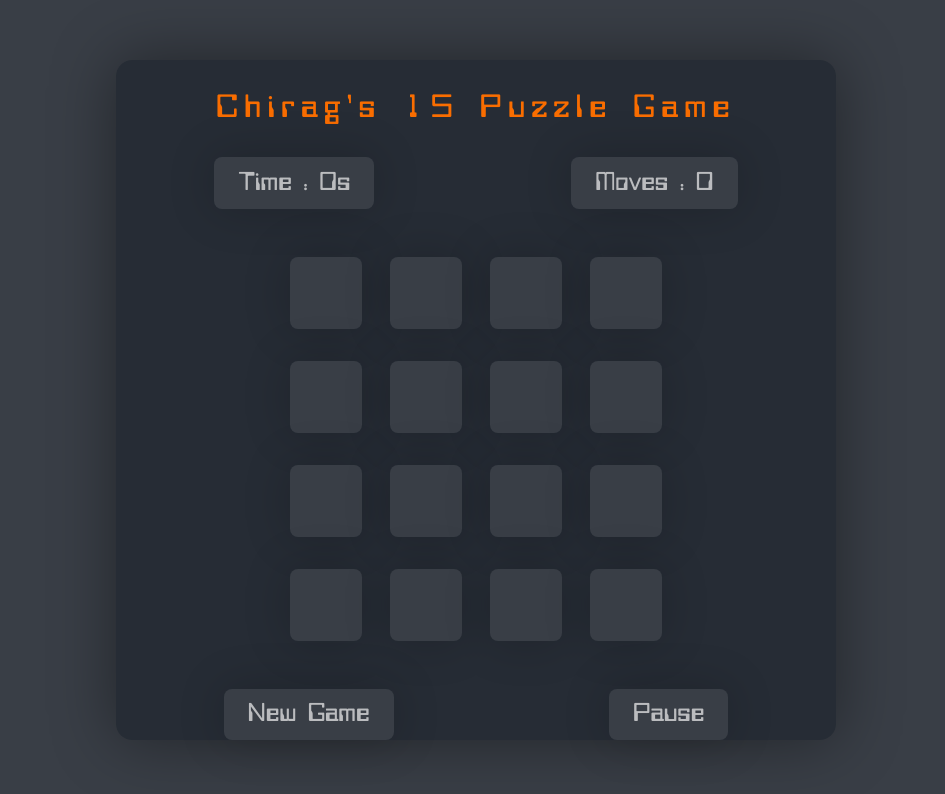
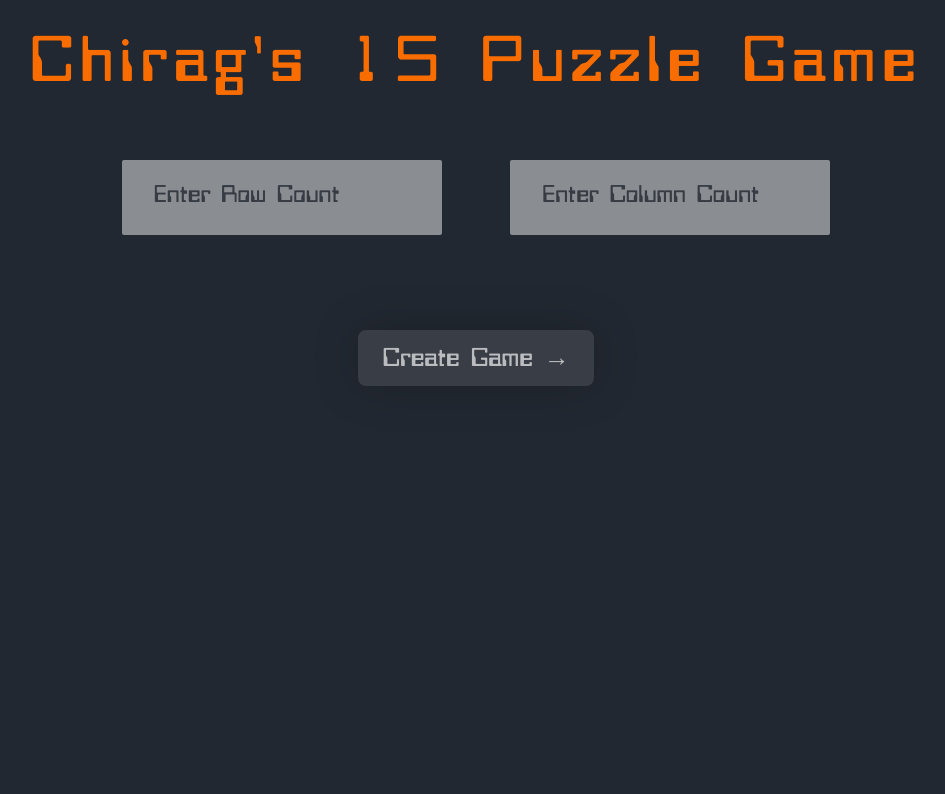
Before and after one commit to chirag-ghosh/My-15-puzzle-game, a website: page index.html in a window 1280 px wide. Shown: the whole page, without its empty margins (164-1109 px from the left). Drawn offline with Linux system fonts and the light colour scheme.

Commit message:
Custom grid size feature added

```diff
--- a/index.html
+++ b/index.html
@@ -7,11 +7,32 @@
         <link href="https://fonts.googleapis.com/css?family=Open+Sans:300,400,600" rel="stylesheet">
         <link rel="stylesheet" href="css/style.css">
         <link rel="stylesheet" href="css/stylesheet.css" type="text/css" charset="UTF-8">
-        <!--<link rel="shortcut icon" type="image/png" href="img/favicon.png">-->
+        <link rel="shortcut icon" type="image/png" href="img/favicon.png">
 
         <title>Chirag's 15 Puzzle</title>
     </head>
     <body>
+        <div class="selection-div">
+            <div class="heading">
+                <h1 class="heading-text selection-heading">
+                    Chirag's 15 Puzzle Game
+                </h1>
+            </div>
+            <form onsubmit="createGame()" class="form" id="gameForm">
+                <div class="form__group">
+                    <input type="number" min="2" id="row" placeholder="Enter Row Count" class="form__input" required autocomplete="off">
+                    <label for="row" class="form__label">Enter Row Count</label>
+                </div>
+                <div class="form__group">
+                    <input type="number" min="2" id="column" placeholder="Enter Column Count" class="form__input" required autocomplete="off">
+                    <label for="column" class="form__label">Enter Column Count</label>
+                </div>
+                <br>
+                <div class="form__group">
+                    <button class="label-div game-btn">Create Game &rarr;</button>
+                </div>
+            </form>
+        </div>
         <div class="game-zone">
             <div class="heading">
                 <h1 class="heading-text">
@@ -28,65 +49,66 @@
             </div>
             <div class="game-grid-div">
 
-                <div class="row row-1-of-4">
-                    <div class="col-1-of-4">
+                <!--<div class="row">
+                    <div class="column">
                         <div class="game-card" onclick="clicked(this.id)" id="0"></div>
                     </div>
-                    <div class="col-1-of-4">
+                    <div class="column">
                         <div class="game-card" onclick="clicked(this.id)" id="1"></div>
                     </div>
-                    <div class="col-1-of-4">
+                    <div class="column">
                         <div class="game-card" onclick="clicked(this.id)" id="2"></div>
                     </div>
-                    <div class="col-1-of-4">
+                    <div class="column">
                         <div class="game-card" onclick="clicked(this.id)" id="3"></div>
                     </div>
+
                 </div>
 
-                <div class="row row-1-of-4">
-                    <div class="col-1-of-4">
+                <div class="row">
+                    <div class="column">
                         <div class="game-card" onclick="clicked(this.id)" id="4"></div>
                     </div>
-                    <div class="col-1-of-4">
+                    <div class="column">
                         <div class="game-card" onclick="clicked(this.id)" id="5"></div>
                     </div>
-                    <div class="col-1-of-4">
+                    <div class="column">
                         <div class="game-card" onclick="clicked(this.id)" id="6"></div>
                     </div>
-                    <div class="col-1-of-4">
+                    <div class="column">
                         <div class="game-card" onclick="clicked(this.id)" id="7"></div>
                     </div>
                 </div>
 
-                <div class="row row-1-of-4">
-                    <div class="col-1-of-4">
+                <div class="row">
+                    <div class="column">
                         <div class="game-card" onclick="clicked(this.id)" id="8"></div>
                     </div>
-                    <div class="col-1-of-4">
+                    <div class="column">
                         <div class="game-card" onclick="clicked(this.id)" id="9"></div>
                     </div>
-                    <div class="col-1-of-4">
+                    <div class="column">
                         <div class="game-card" onclick="clicked(this.id)" id="10"></div>
                     </div>
-                    <div class="col-1-of-4">
+                    <div class="column">
                         <div class="game-card" onclick="clicked(this.id)" id="11"></div>
                     </div>
                 </div>
 
-                <div class="row row-1-of-4">
-                    <div class="col-1-of-4">
+                <div class="row">
+                    <div class="column">
                         <div class="game-card" onclick="clicked(this.id)" id="12"></div>
                     </div>
-                    <div class="col-1-of-4">
+                    <div class="column">
                         <div class="game-card" onclick="clicked(this.id)" id="13"></div>
                     </div>
-                    <div class="col-1-of-4">
+                    <div class="column">
                         <div class="game-card" onclick="clicked(this.id)" id="14"></div>
                     </div>
-                    <div class="col-1-of-4">
+                    <div class="column">
                         <div class="game-card" onclick="clicked(this.id)" id="15"></div>
                     </div>
-                </div>
+                </div>-->
 
             </div>
 
--- a/js/script.js
+++ b/js/script.js
@@ -12,6 +12,32 @@ function showTime() {
 }
 
 var timeInterval = setInterval("showTime()", 1000);
+
+function createGame() {
+    rows = document.getElementById("gameForm").elements["row"].value;
+    cols = document.getElementById("gameForm").elements["column"].value;
+    document.getElementsByClassName("selection-div")[0].style.opacity = "0";
+    document.getElementsByClassName("selection-div")[0].style.visibility = "hidden";
+
+    var gamespace = document.getElementsByClassName("game-grid-div")[0];
+    for(var i = 0 ; i < rows ; i++) {
+        var rowDiv = document.createElement("div");
+        rowDiv.className = "row";
+        for(var j = 0; j < cols; j++) {
+            var colDiv = document.createElement("div");
+            colDiv.className = "column";
+            var cardDiv = document.createElement("div");
+            cardDiv.className = "game-card";
+            cardDiv.id = i*cols+j;
+            //cardDiv.onclick = "clicked(this.id)";
+            cardDiv.setAttribute('onclick', 'clicked(this.id)');
+            colDiv.appendChild(cardDiv);
+            rowDiv.appendChild(colDiv);
+        }
+        gamespace.appendChild(rowDiv);
+    }
+
+}
 
 function start() {
     for(var i = 0; i <rows*cols; i++) {
@@ -40,7 +66,7 @@ function start() {
 
 function updateView() {
     document.getElementById("move").innerHTML = moves;
-    for(var i = 0; i < 16; i++) {
+    for(var i = 0; i < rows*cols; i++) {
         document.getElementById(i).innerHTML = gridArr[i];
         document.getElementById(i).style.visibility = "visible";
         if(gridArr[i] == 0) {
@@ -64,6 +90,7 @@ function newGame() {
 }
 
 function clicked(clickedId) {
+    if(!isPaused) {
         if(Math.floor(clickedId/cols) == Math.floor(blank/cols)) {
             if(clickedId > blank) {
                 moves += clickedId-blank;
@@ -102,6 +129,8 @@ function clicked(clickedId) {
         updateView();
     }
 
+}
+
 function pause() {
     if(isPaused) {
         isPaused = false;
--- a/sass/main.scss
+++ b/sass/main.scss
@@ -24,10 +24,92 @@ $color-grey: #f2f2f2;
     box-sizing: border-box;
 }
 
+input::-webkit-outer-spin-button,
+input::-webkit-inner-spin-button {
+  -webkit-appearance: none;
+  margin: 0;
+}
+
+input[type=number] {
+    -moz-appearance: textfield;
+}
+
+::-webkit-input-placeholder {
+    color: rgba($color-primary-dark, .8) !important;
+}
+
 body {
     font-size: 10px;
     background-color: $color-primary-light;
     font-family: "bitwise";
+}
+
+.selection-div {
+    position: absolute;
+    top: 0;
+    left: 0;
+    width: 100vw;
+    height: 100vh;
+    display: block;
+    background-color: $color-primary-dark;
+    z-index: 1;
+}
+
+.selection-heading {
+    font-size: 4rem !important;
+}
+
+.form {
+    text-align: center;
+
+    &__group {
+        margin: 2rem;
+        display: inline-block;
+    }
+
+    &__input {
+        font-size: 1.5rem;
+        font-family: inherit;
+        color: inherit;
+        padding: 1.5rem 2rem;
+        border-radius: 2px;
+        background-color: rgba($color-grey, .5);
+        border: none;
+        border-bottom: 3px solid transparent;
+        display: block;
+        width: 20rem;
+        transition: all .3s;
+
+        &:focus {
+            outline: none;
+            box-shadow: 0 1rem 2rem rgba($color-primary-dark, .1);
+            border-bottom: 3px solid $color-secondary;
+        }
+
+        &:focus:invalid {
+            border-bottom: 3px solid $color-secondary;
+        }
+
+        &::-webkit-input-placeholder {
+            color: $color-grey;
+        }
+    }
+
+    &__label {
+        font-size: 1.2rem;
+        font-weight: 400;
+        display: block;
+        margin: .7rem 0 0 2rem;
+        transition: all .3s;
+        text-align: left;
+        color: $color-secondary;
+    }
+
+    &__input:placeholder-shown + &__label {
+        opacity: 0;
+        visibility: hidden;
+        transform: translateY(-4.1rem);
+    }
 }
 
 .game-zone {
@@ -36,10 +118,11 @@ body {
     left: 50%;
     transform: translate(-50%, -50%);
     width: 45rem;
-    height: 85vh;
+    height: auto;
     background-color: rgba($color-primary-dark, .8);
     box-shadow: 0rem 0rem 4rem rgba($color: #000000, $alpha: .4);
     border-radius: 1rem;
+    padding-bottom: 2rem;
 }
 
 .heading {
@@ -72,6 +155,9 @@ body {
 .game-btn {
     transition: all .2s;
     backface-visibility: hidden;
+    border: none;
+    margin: none;
+    font-family: "bitwise";
     &:hover {
         background-color: $color-secondary;
         color: $color-primary-dark;
@@ -85,20 +171,18 @@ body {
 }
 
 .game-grid-div {
-    margin: 3rem 10rem;
+    margin: 3rem;
 }
 
 .row {
     margin: 0 auto;
     display: flex;
-    justify-content: space-around;
-    &:not(:last-child) {
-        margin-bottom: 2rem;
-    }
+    justify-content: center;
 }
 
-.col-1-of-4 {
+.column {
     background-color: $color-primary-light;
+    margin: .2rem;
     height: auto;
     width: 4.5rem;
     &::before {
```
Also changed, not shown: css/style.css, img/favicon.png (added), img/logo.png (added), img/logo.svg (added). Lines whose indentation alone changed are shown as unchanged.
